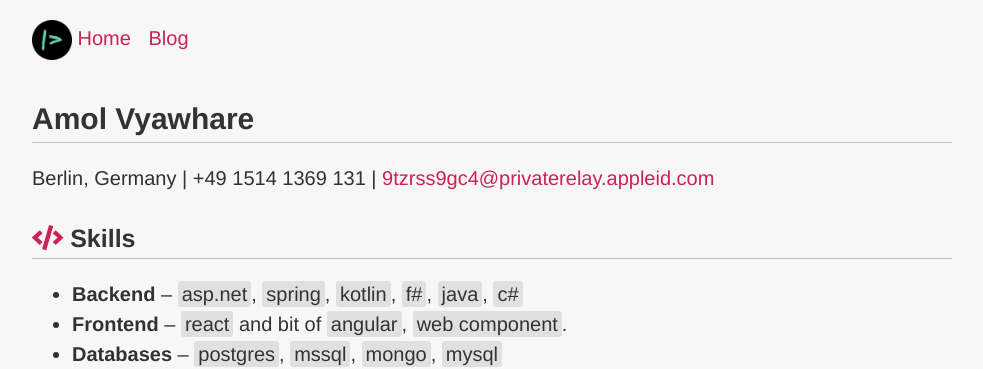
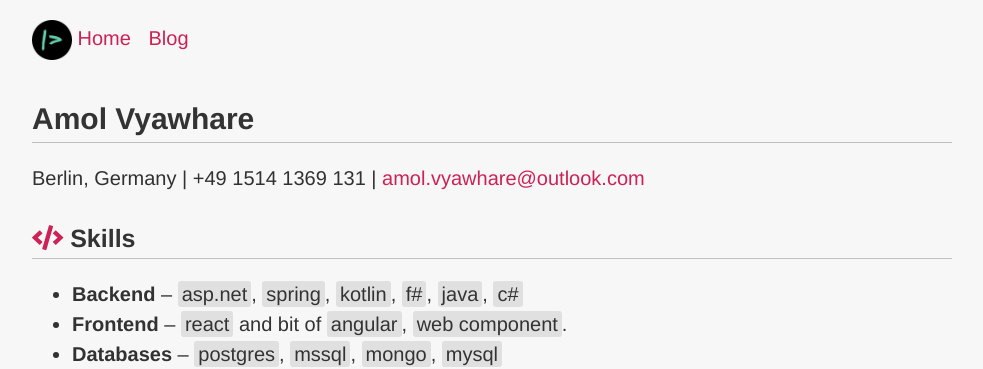
Before and after one commit to amolrv/amolrv.github.io, a Jekyll site: the page built from resume.md, in a window 1280 px wide and 900 px high. Shown: the top 369 px of the window, without its empty margins (148-1131 px from the left). Built offline with Jekyll 4.4.1, drawn with Linux system fonts in a browser that asks for light colours; nearby versions of some CDN libraries; comment, search, counter and statistics services are not loaded.

Commit message:
revert email address

```diff
--- a/resume.md
+++ b/resume.md
@@ -7,8 +7,8 @@ image: https://avatars.githubusercontent.com/u/14291758?v=4
 
 # Amol Vyawhare
 
-Berlin, Germany \| +49 1514 1369 131 \| [9tzrss9gc4@privaterelay.appleid.com
-](mailto:9tzrss9gc4@privaterelay.appleid.com
+Berlin, Germany \| +49 1514 1369 131 \| [amol.vyawhare@outlook.com
+](mailto:amol.vyawhare@outlook.com
 )
 
 ### <i class="fa fa-code"></i> Skills
```
